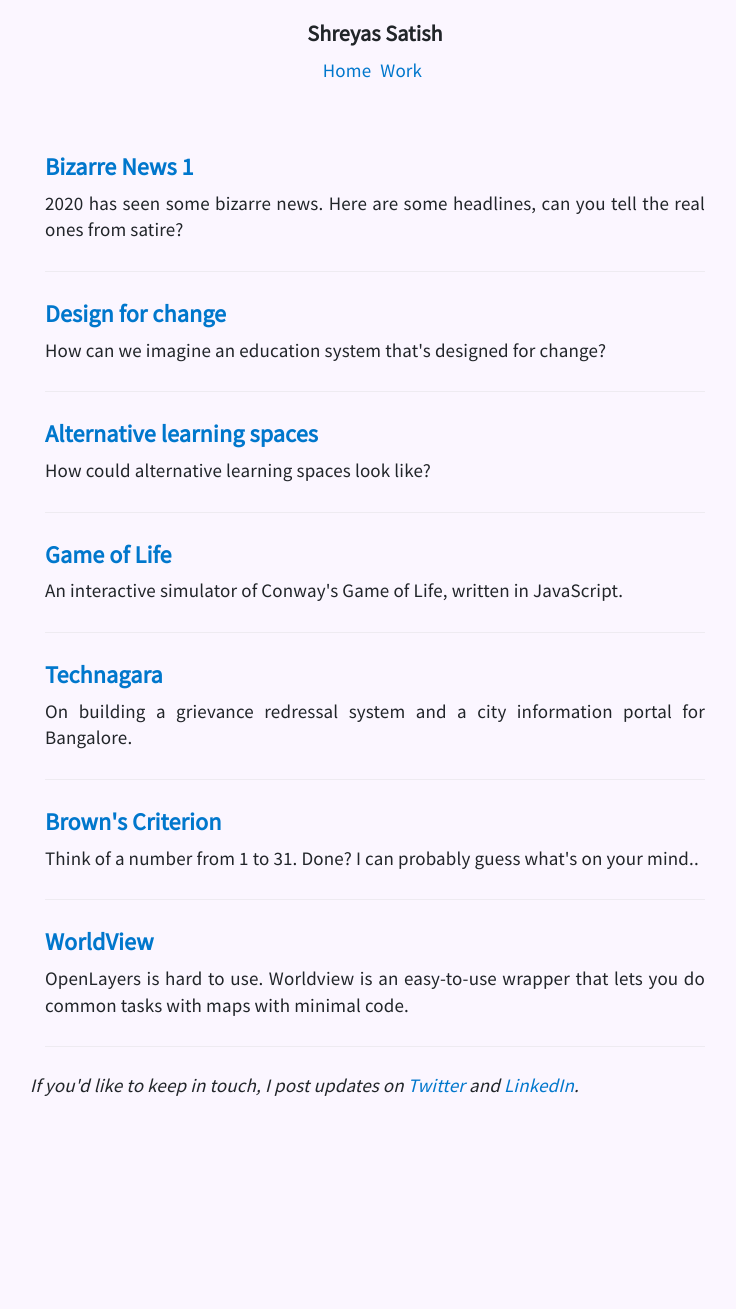
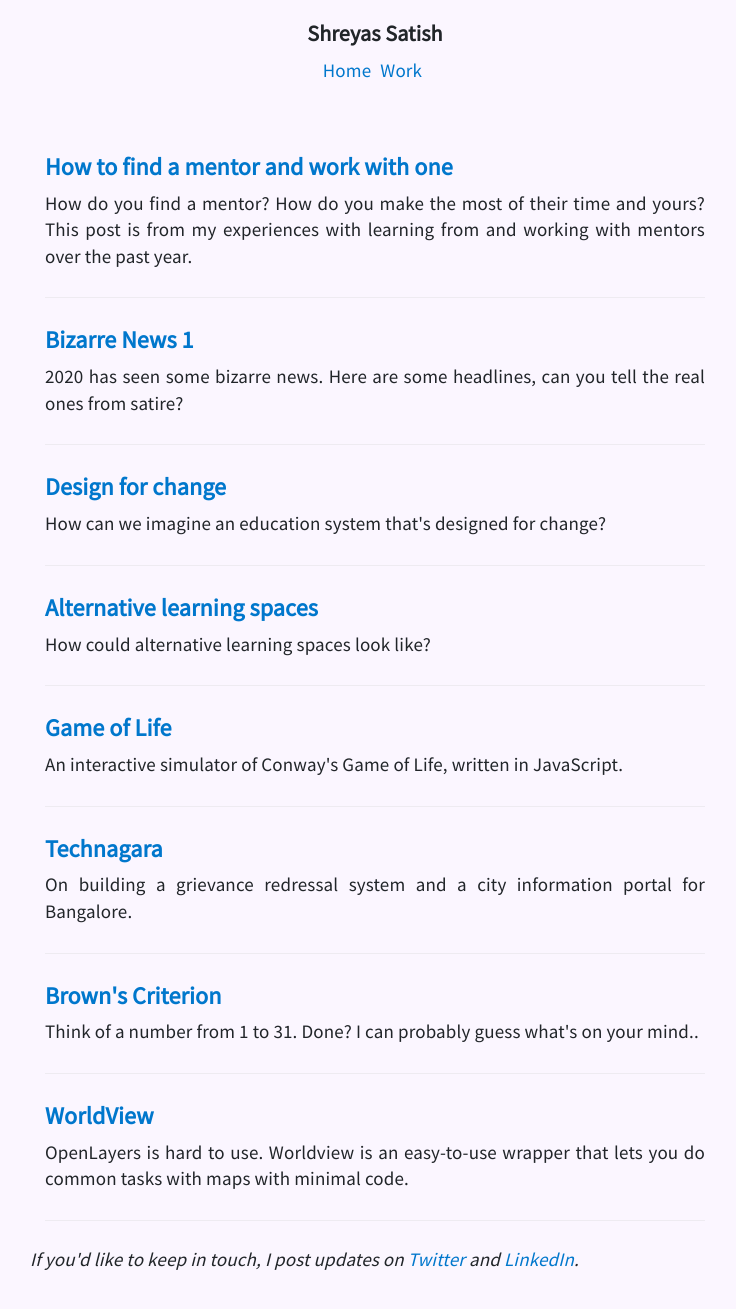
Before and after one commit to shreyas-satish/shreyas-satish.github.com, a Jekyll site: the page built from index.html, in a window 1280 px wide. Shown: the whole page, without its empty margins (265-1001 px from the left). Built offline with Jekyll 4.4.1, drawn with Linux system fonts in a browser that asks for light colours; before the commit the page ends 1135 px from its top, so only the background shows below that; part of the change alters nothing that is shown.

Commit message:
added post

```diff
--- /dev/null
+++ b/_posts/2020-12-11-how-to-find-a-mentor.md
@@ -0,0 +1,108 @@
+---
+layout: default
+title: How to find a mentor and work with one
+comments: false
+categories: index
+permalink: /blog/how-to-find-a-mentor
+summary: How do you find a mentor? How do you make the most of their time and yours? This post is from my experiences with learning from and working with mentors over the past year.
+---
+
+<div class='row'>
+	<div class='col-md-12'>
+	<header>
+	<h1>How to find a mentor and work with one</h1>
+	12th Jan, 2021
+	</header>
+	</div>
+</div>
+
+## Context
+
+Since more than a year now, I've been having monthly calls with two of my mentors, and occasional ones with a few others; all of them who've been very generous with their time. I can't emphasize how important this has been while I've building my company, [ownpath](http://ownpath.xyz).
+
+In this post, I write about things I've been doing that helped make the most of their time and mine. Finding a mentor is the easy part. It's doing the work, showing progress, and being receptive to feedback that's the hard part.
+
+This is the guide I wish I had when I was starting to look for and work with mentors.
+
+### **Why do you need a mentor?**
+
+It's useful to think about what your expectations are from your mentor(s). What is it specifically you're looking for help with?
+
+Personally, I've found mentors to be really helpful for:
+
+- Learning from their experience with problems I'm dealing with now, especially in terms of frameworks I can use and mistakes I can avoid
+- Giving me feedback about my work and pointing out areas for improvement
+- Staying accountable by making it a habit to show them progress
+- Opening doors for me that would otherwise be much harder
+
+Mentoring is only useful if you're making a serious attempt at learning or doing something meaningful to you and your mentor. You want your mentor to help you, not out of sympathy, but out of genuine interest. Ideally, they find that they're learning some stuff too after talking to you!
+
+Also, if your mentor is honest about their assessment of your progress, you may hear things that you may not want to hear! Please make sure to take all feedback as constructively as possible.
+
+### **Empathize with your mentor**
+
+Your mentor is likely busy with a family, a high-pressure job, life circumstances, and what have you. Sometimes, life gets in the way even if they want to help.
+
+Also, they probably get a lot of mentoring requests. What's more, they often are asked the same questions! So, you have to respect their time. It's also important for them to feel like they're the right person to be mentoring you and that they're actually helping you in some unique way.
+
+Tip: See if they have a blog or an active social media presence where they talk about stuff you're looking to learn about. If they do, that's amazing.
+
+Read up on that, because that will tell them you've done your homework and will let you have more nuanced conversations. It's likely they'll enjoy this too; if you ask them good questions, it allows *them* to explore a topic from a different perspective.
+
+### **Finding a mentor**
+
+The most straight-forward way to find a mentor is to identify someone you:
+
+- Have been following (on Twitter or LinkedIn eg) for a while
+- Admire and respect for the work they've done
+- Know has done some (if not all) of the things you want to be doing
+
+You could also ask around to see if there's someone who specifically works on your topic of interest, in case they aren't in your immediate social network. In either case, if you can find a warm introduction, ask for one. But if not, it's usually okay to reach out directly.
+
+That said, please do not go to them with "Please mentor me". First impressions are important! Try things out for yourself first and then write to them with a genuine question. Here's an example you can use:
+
+"Hi X. I've been working on Y, I read this and I tried that, but I'm finding myself stuck. I noticed you've done Y and I really admire your work! Can I tell you more about what I've been working on? I'd love to know if you have any advice for me".
+
+Be prepared to follow up a few times, because life happens. Sometimes they *may* be looking to see how serious you are.
+
+In any case, unless you don't hear back for more than a month or so or they tell you they don't have the time, it's okay to follow up a couple of times. Make sure to talk about the progress you're making with each follow-up, that will get them excited!
+
+Also, it's completely fine if you don't hear back at all! Please don't take it personally, it could either be because they're busy or it might not be a good fit.
+
+### **Prepare for your calls**
+
+Writing out well-articulated responses usually takes time. This is why mentors will likely find it easier to get on a quick call and tell you what they think. That said, writing is very important for *you*.
+
+So, if you liked how the initial conversation went, ask them if they're open to doing a call. Tell them you'll be prepared and *actually prepare*.
+
+I recommend preparing by writing out a doc with stuff you want to discuss. This will help *you* think clearly and articulate your thoughts better, which allows for a more nuanced conversation. Plus, sending them a document about what you intend to discuss allows *them* to mull things over before the actual conversation.
+
+Here's an example agenda you can prepare with:
+
+- What are you trying to achieve in the short, medium, and long term?
+- What have you learnt so far?
+- What did you try and where are you stuck?
+- What's your immediate plan going forward?
+- What can the mentor specifically help you with?
+
+As far as possible, avoid questions you can easily find answers for online. Your mentor is very likely thinking: "So, how can I actually help this person?".
+
+Focus on stuff that your mentor has deep experience in and can do something concrete about to actually help you. This could be clarifying something nuanced that's hard to learn online, giving you feedback on your work, or opening doors for you.
+
+### **Keep them in the loop**
+
+Mentors usually want to know if you're applying their advice and how it turned out! In either case, be honest with them about how you're going about solving problems. Write to them about your progress and if there are things that are faster to discuss over a call, ask them if they can take out some time.
+
+Be prepared to follow-up!
+
+### **Decide for yourself**
+
+If like me you have multiple mentors, you'll probably get different views around how you should be moving forward with whatever you're doing.
+
+Personally, I prefer to take in all the advice, and then think about the topic in question all over again and make a decision for myself. At the end of the day, I'm the one accountable for the decisions I take and *I* have to live with that decision.
+
+I strongly recommend doing this. If something works out, then everyone's happy. But if it doesn't, you still want to be accountable for the decisions you make.
+
+That's pretty much it. I believe people generally want to help. Make it easy, fun, and interesting for them to help you!
+
+*Thank you Araxie Miller, Aruna Sank for reading drafts of this. Thank you Sidu Ponnappa, Rahul Gonsalves, Kristen McQuillin, Sameer Bhiwani, Araxie Miller, Tejas Bhatt, Steve Sule, and Abhinit Tiwari for being helpful in a myriad ways.*
--- a/css/styles.css
+++ b/css/styles.css
@@ -34,7 +34,7 @@ body  #header {
 body  #header h1 {
   font-size: 22px;
   text-align: center;
-  font-weight: normal;
+  font-weight: bold;
   line-height: 1.2em;
   margin-bottom: 10px;
 }
@@ -199,9 +199,16 @@ a:hover {color:#0077cc;}  /* mouse over link */
 a:active {color:#0077cc;}  /* selected link */
 
 header {
-  padding-bottom: 10px;
-  text-align: center
+  text-align: center;
+  margin-bottom: 20px;
+  border-bottom: 1px solid #ece2e2;
+  padding-bottom: 20px;
 }
+
+header h1 {
+  font-weight: bold;
+}
+
 footer {
   text-align: center;
   margin-top: 5%;
@@ -221,3 +228,7 @@ footer {
 .story h4 {
   font-size: 20px;
 }
+
+h3 {
+  margin-top: 1em;
+}
```
